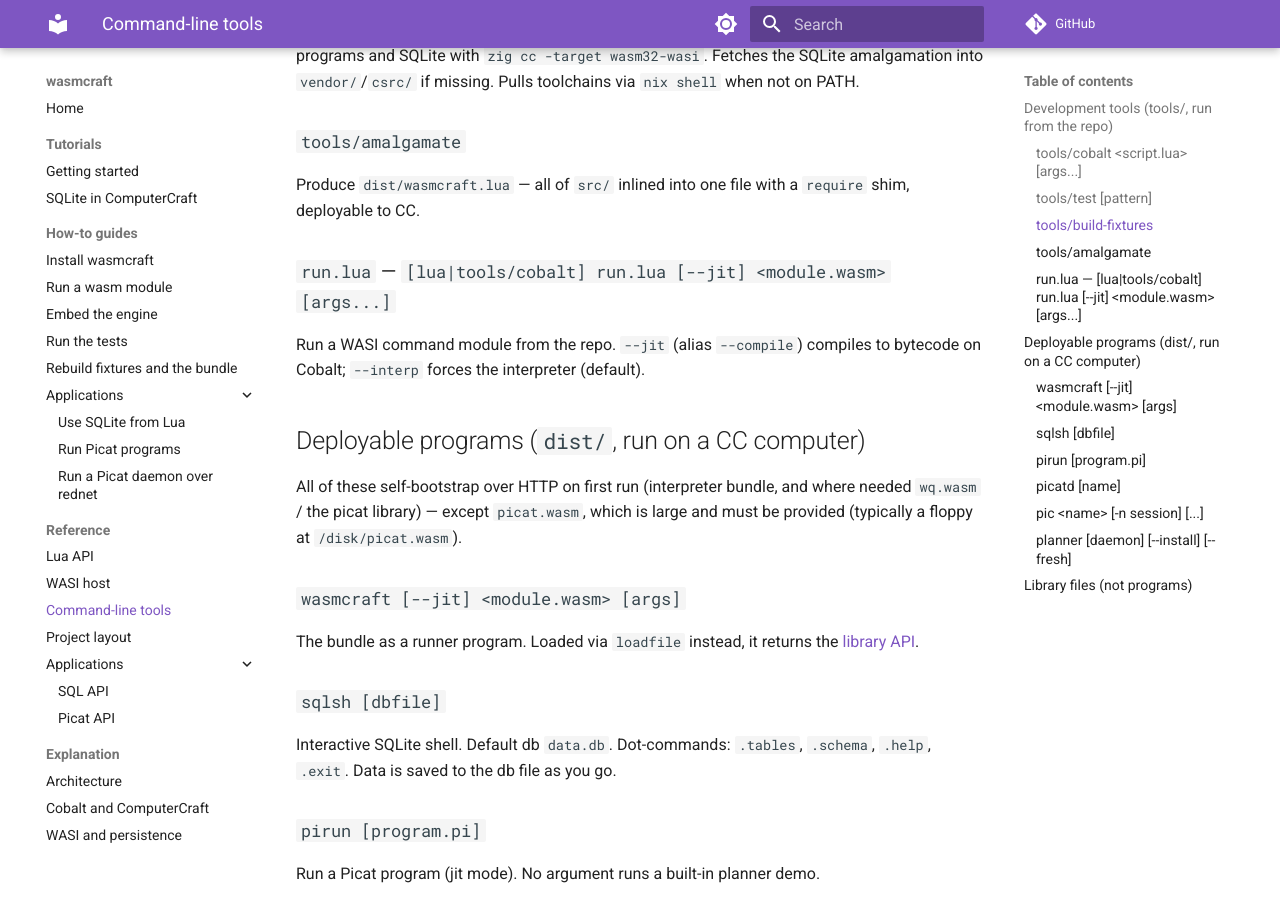
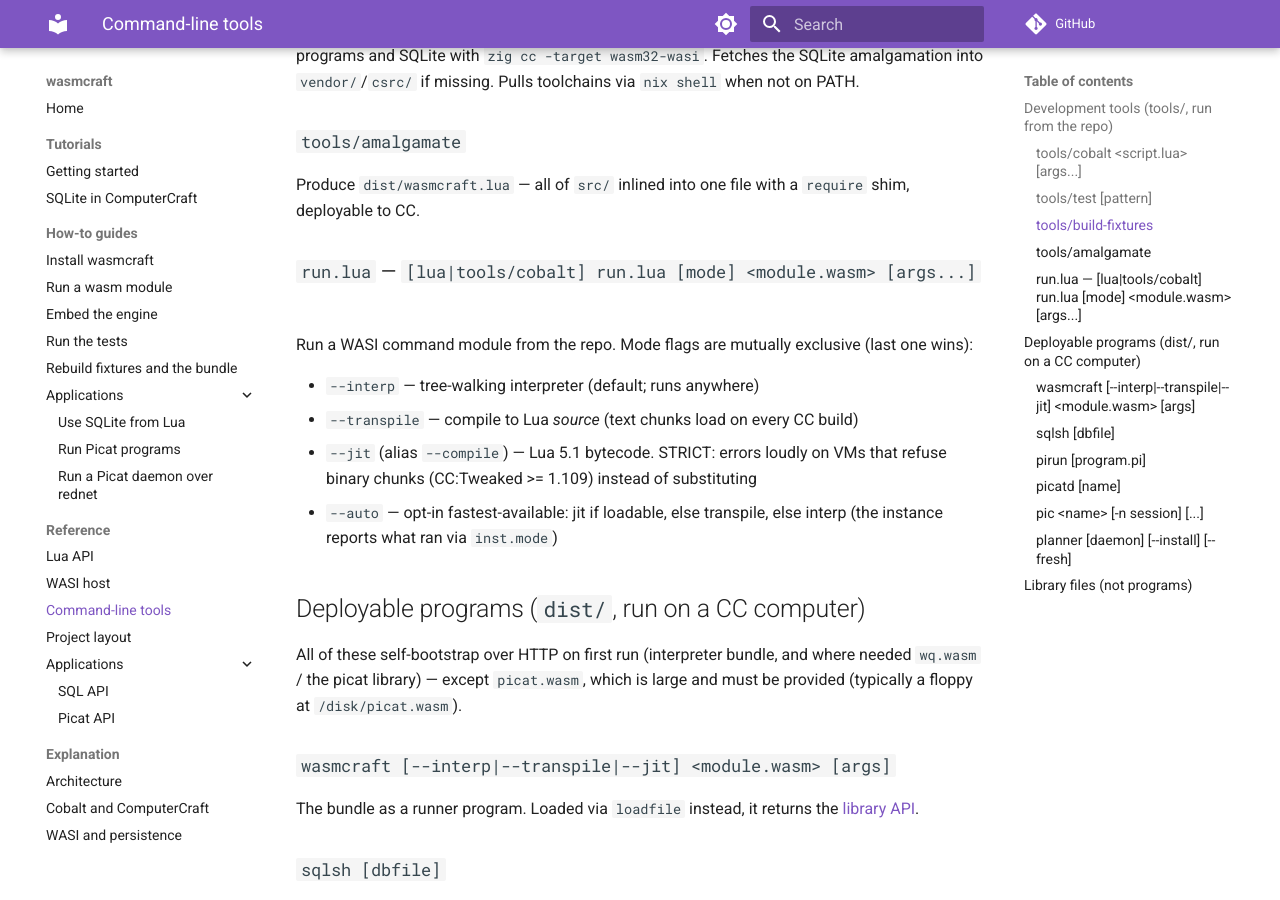
Before and after one commit to r33drichards/wasmcraft, an MkDocs documentation site: the page built from docs/reference/cli.md, in a window 1280 px wide and 900 px high, scrolled down 543 px. Built offline with MkDocs 1.6.1 and Material for MkDocs 9.7.7, drawn with Linux system fonts in a browser that asks for light colours; comment, search, counter and statistics services are not loaded.

Commit message:
Integrate the source transpiler: explicit engine modes everywhere
wasm.instantiate modes are now explicit contracts: interp (default), transpile
(Lua source - loads on every CC build, and on lua5.4), jit (STRICT bytecode -
errors loudly where binary chunks are refused, no silent substitution), and
opt-in auto (jit -> transpile -> interp; inst.mode reports what ran). CLI flags
--interp/--transpile/--jit/--auto are mutually exclusive (last wins). Libraries
are explicit too: picat.mode field (default jit), picatd --mode flag (default
jit; preserved by --install, shown on dashboard+logs), sql.open mode opt
(default interp - the strict-jit change surfaced its old silent-fallback
default), sqlsh --mode flag, opendb/wcsql thread mode through. picbench's third
arg picks the compiled leg; strict-jit failure prints the transpile rerun.
Bundle v4 (includes transpiler), picatd ENGINE_VERSION 4. Full suite green on
both VMs; transpiler differential 50/50; smoke: all four modes on Cobalt,
strict-jit loud error + transpile success on lua5.4, sqlsh --mode transpile.
Benchmarks (Picat fib(15), Cobalt): interp 109s, jit 25s, transpile 21s.

```diff
--- a/docs/reference/cli.md
+++ b/docs/reference/cli.md
@@ -25,10 +25,17 @@ toolchains via `nix shell` when not on PATH.
 Produce `dist/wasmcraft.lua` — all of `src/` inlined into one file with a
 `require` shim, deployable to CC.
 
-### `run.lua` — `[lua|tools/cobalt] run.lua [--jit] <module.wasm> [args...]`
+### `run.lua` — `[lua|tools/cobalt] run.lua [mode] <module.wasm> [args...]`
 
-Run a WASI command module from the repo. `--jit` (alias `--compile`)
-compiles to bytecode on Cobalt; `--interp` forces the interpreter (default).
+Run a WASI command module from the repo. Mode flags are mutually exclusive
+(last one wins):
+
+- `--interp` — tree-walking interpreter (default; runs anywhere)
+- `--transpile` — compile to Lua *source* (text chunks load on every CC build)
+- `--jit` (alias `--compile`) — Lua 5.1 bytecode. STRICT: errors loudly on VMs
+  that refuse binary chunks (CC:Tweaked >= 1.109) instead of substituting
+- `--auto` — opt-in fastest-available: jit if loadable, else transpile, else
+  interp (the instance reports what ran via `inst.mode`)
 
 ## Deployable programs (`dist/`, run on a CC computer)
 
@@ -36,7 +43,7 @@ All of these self-bootstrap over HTTP on first run (interpreter bundle, and
 where needed `wq.wasm` / the picat library) — except `picat.wasm`, which is
 large and must be provided (typically a floppy at `/disk/picat.wasm`).
 
-### `wasmcraft [--jit] <module.wasm> [args]`
+### `wasmcraft [--interp|--transpile|--jit] <module.wasm> [args]`
 
 The bundle as a runner program. Loaded via `loadfile` instead, it returns
 the [library API](lua-api.md#bundle-extras-distwasmcraftlua).
```
Also changed, not shown: docs/reference/lua-api.md (+1 -1 lines), 10 other files.
